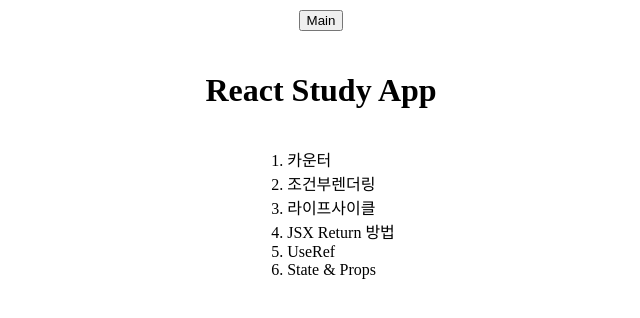
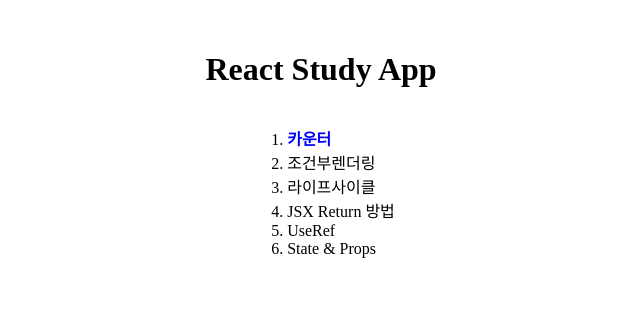
Before and after one commit to hyune7142/study-app, a React (Create React App) app: page / in a window 1280 px wide. In both pictures the pointer is over the link "카운터". Shown: the top 318 px of the page, without its empty margins (319-959 px from the left). Built offline with nearby package versions, Linux system fonts and the light colour scheme.

Commit message:
2022-10-07

```diff
--- a/package.json
+++ b/package.json
@@ -10,11 +10,17 @@
     "@types/node": "^16.18.3",
     "@types/react": "^18.0.25",
     "@types/react-dom": "^18.0.9",
+    "axios": "^1.2.1",
+    "moment": "^2.29.4",
+    "prop-types": "^15.8.1",
     "react": "^18.2.0",
     "react-dom": "^18.2.0",
+    "react-redux": "^8.0.5",
     "react-router": "^6.4.4",
     "react-router-dom": "^6.4.4",
     "react-scripts": "5.0.1",
+    "redux": "^4.2.0",
+    "redux-logger": "^3.0.6",
     "typescript": "^4.9.3",
     "web-vitals": "^2.1.4"
   },
--- a/src/components/header/index.tsx
+++ b/src/components/header/index.tsx
@@ -1,12 +1,15 @@
 import React from 'react';
-import { useNavigate } from 'react-router'
+import { useNavigate, useLocation } from 'react-router'
 
 const Header = () => {
+    const location = useLocation();
     const navigate = useNavigate();
     return (
         <header>
             <div id="headerContents">
-                <button onClick={() => navigate('/')}>Main</button>
+                {location.pathname !== '/' && (
+                    <button onClick={() => navigate('/')}>Main</button>
+                )}
             </div>
         </header>
     );
--- a/src/index.css
+++ b/src/index.css
@@ -12,6 +12,11 @@
 a {
   text-decoration: none;
   color: black
+}
+
+a:hover {
+  color: blue;
+  font-weight: 600;
 }
 
 #headerContents {
```
Also changed, not shown: 1 other file (tests, documents, lock files or other folders).
